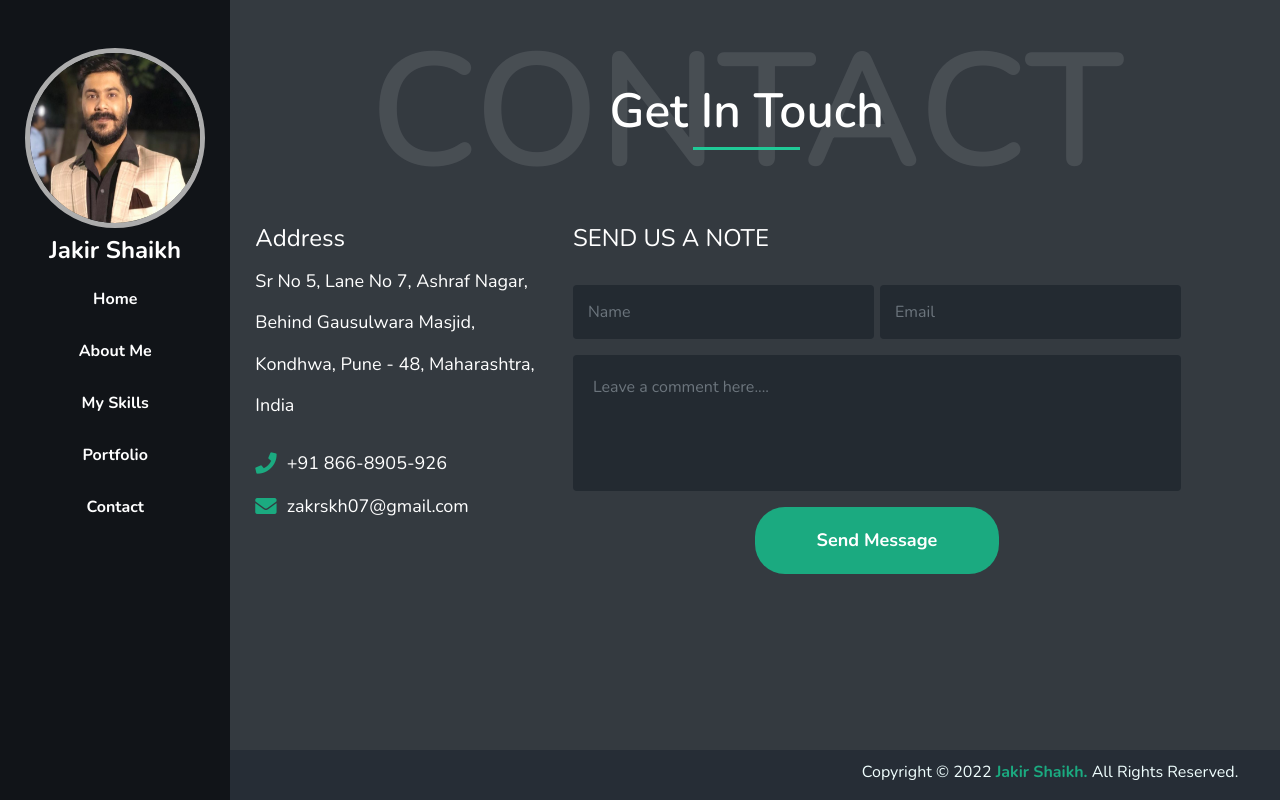
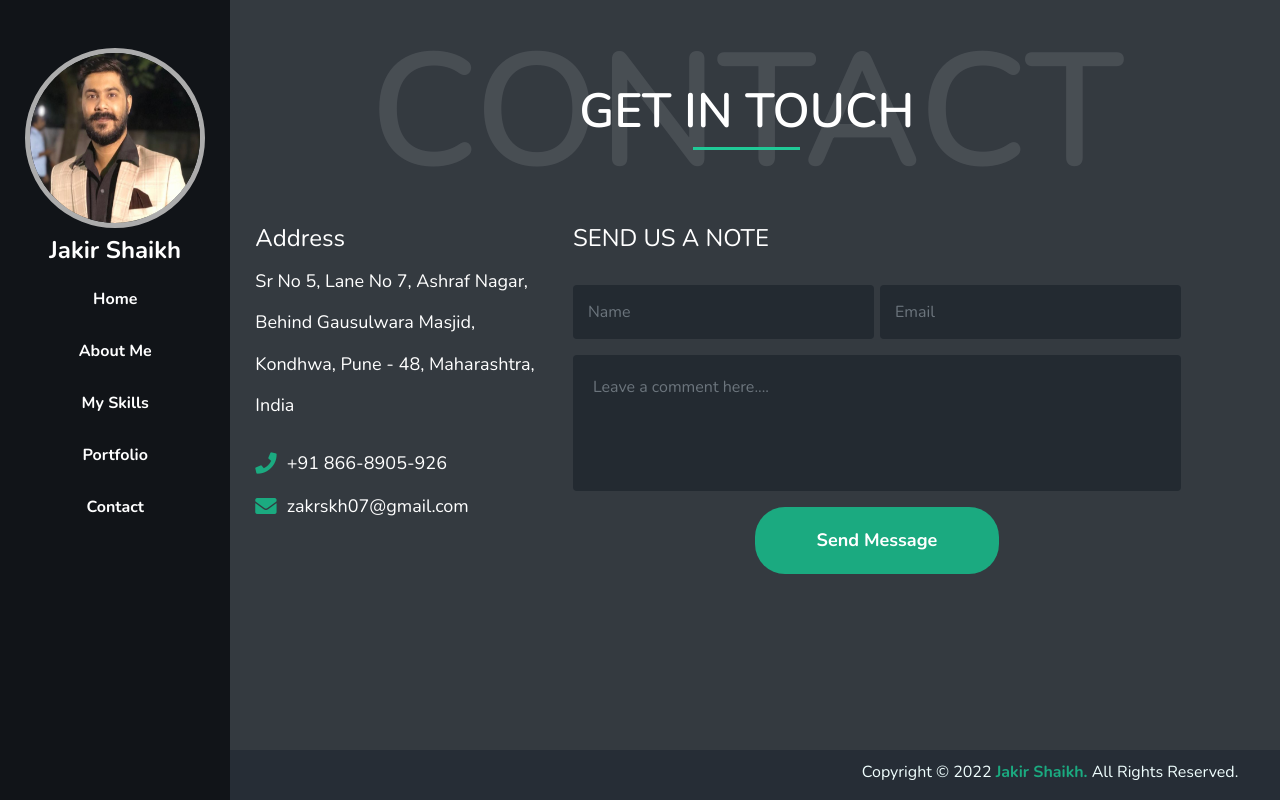
Before and after one commit to zack1431/my-portfolio, a React (Create React App) app: page /contact in a window 1280 px wide. Built offline with nearby package versions, Linux system fonts and the light colour scheme.

Commit message:
ui changes

```diff
--- a/src/components/about.js
+++ b/src/components/about.js
@@ -5,7 +5,7 @@ function About(){
             <section className="contact-section container overflowY pb-100 bgclr-2">
                 <div className="position-relative d-flex text-center mb-2 pt-2">
                     <h2 className="text-24 text-white-50 opacity-1 text-uppercase fw-600 w-100 mb-0">About Me</h2>
-                    <p className="text-9 text-white fw-600 position-absolute w-100 align-self-center lh-base mb-0">Know Me More
+                    <p className="text-9 text-white fw-600 position-absolute w-100 align-self-center lh-base mb-0 text-uppercase">Know Me More
                         <span className="heading-separator-line border-bottom border-3 border-primary d-block mx-auto"></span>
                     </p>
                 </div>
--- a/src/components/contact.js
+++ b/src/components/contact.js
@@ -1,10 +1,10 @@
 function Contact(){
     return (
         <>
-            <section className="contact-section overflowY">
+            <section className="contact-section overflowY pb-100">
                 <div className="position-relative d-flex text-center mb-2 pt-2">
                     <h2 className="text-24 text-white-50 opacity-1 text-uppercase fw-600 w-100 mb-0">Contact</h2>
-                    <p className="text-9 text-white fw-600 position-absolute w-100 align-self-center lh-base mb-0">Get In Touch
+                    <p className="text-9 text-white fw-600 position-absolute w-100 align-self-center lh-base mb-0 text-uppercase">Get In Touch
                         <span className="heading-separator-line border-bottom border-3 border-primary d-block mx-auto"></span>
                     </p>
                 </div>
--- a/src/components/portfolio.js
+++ b/src/components/portfolio.js
@@ -4,7 +4,7 @@ function Portfolio(){
             <section className="contact-section container overflowY pb-100 bgclr-2">
                 <div className="position-relative d-flex text-center mb-2 pt-2">
                     <h2 className="text-24 text-white-50 opacity-1 text-uppercase fw-600 w-100 mb-0">Portfolio</h2>
-                    <p className="text-9 text-white fw-600 position-absolute w-100 align-self-center lh-base mb-0">My Work
+                    <p className="text-9 text-white fw-600 position-absolute w-100 align-self-center lh-base mb-0 text-uppercase">My Work
                         <span className="heading-separator-line border-bottom border-3 border-primary d-block mx-auto"></span>
                     </p>
                 </div>
--- a/src/components/skills.js
+++ b/src/components/skills.js
@@ -4,7 +4,7 @@ function Skills(){
             <section className="contact-section container overflowY pb-100">
                 <div className="position-relative d-flex text-center mb-2 pt-2">
                     <h2 className="text-24 text-white-50 opacity-1 text-uppercase fw-600 w-100 mb-0">My Skills</h2>
-                    <p className="text-9 text-white fw-600 position-absolute w-100 align-self-center lh-base mb-0">What I Do
+                    <p className="text-9 text-white fw-600 position-absolute w-100 align-self-center lh-base mb-0 text-uppercase">What I Do
                         <span className="heading-separator-line border-bottom border-3 border-primary d-block mx-auto"></span>
                     </p>
                 </div>
```
